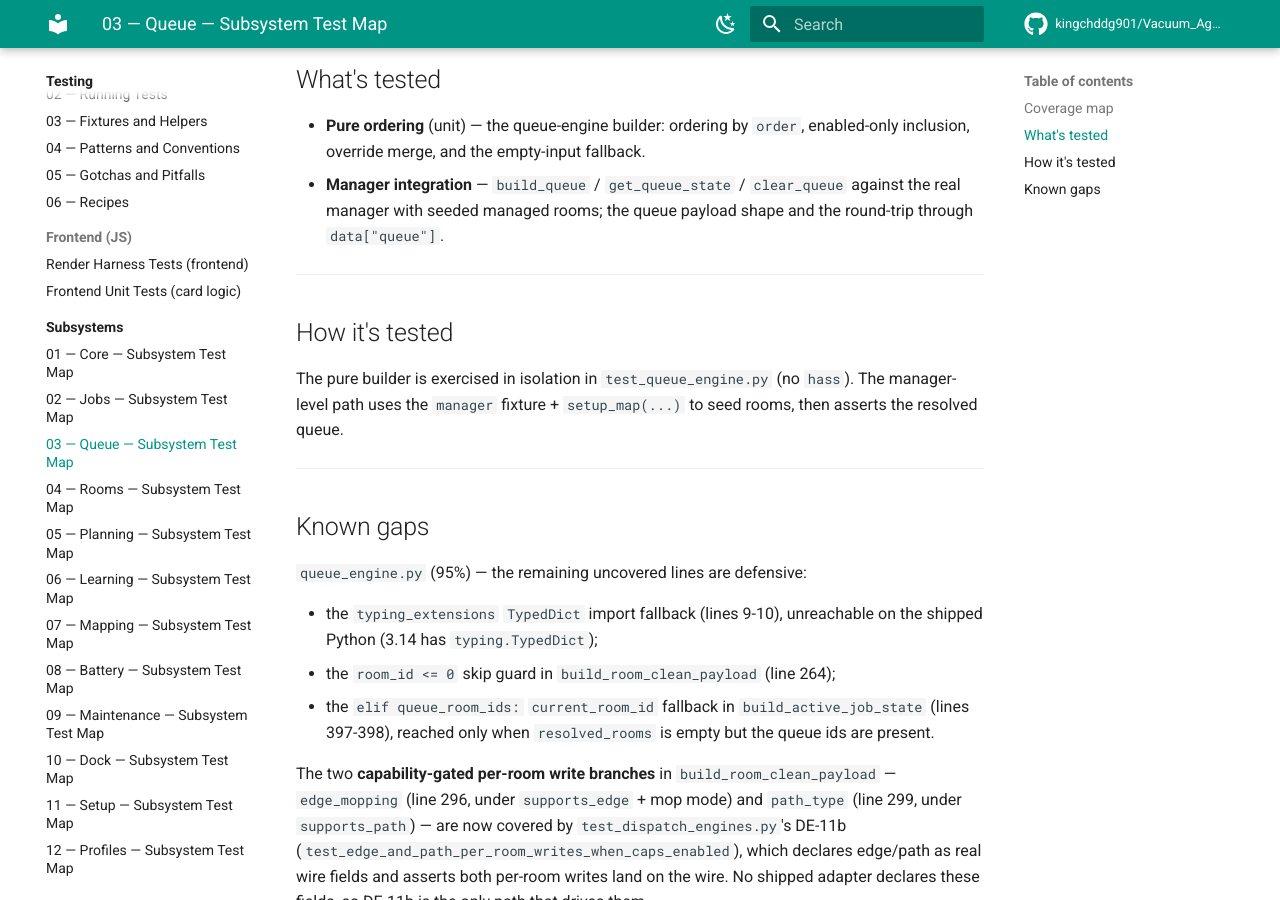
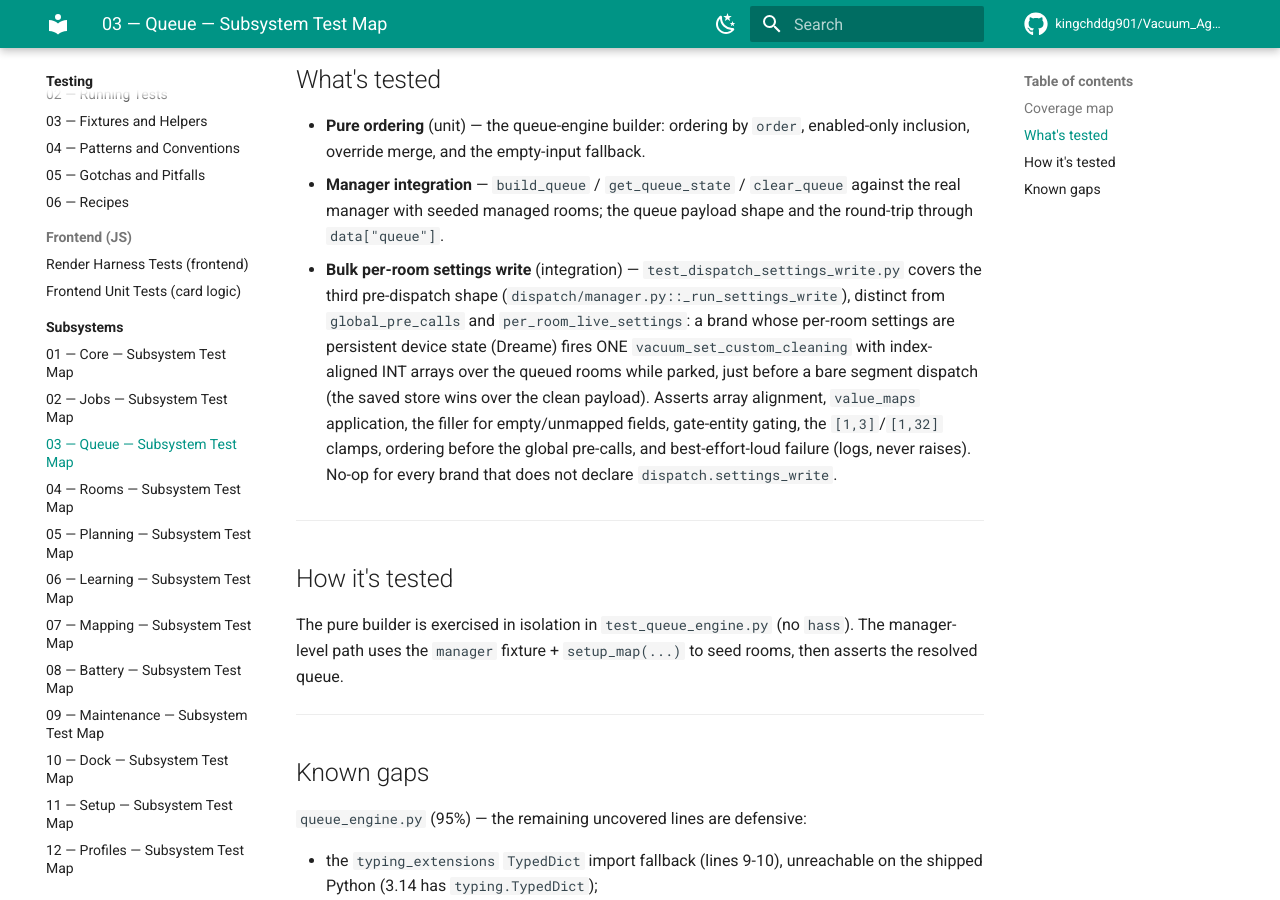
Before and after one commit to kingchddg901/Vacuum_Agent, an MkDocs documentation site: the page built from docs/testing/subsystems/03-queue.md, in a window 1280 px wide and 900 px high, scrolled down 815 px. Built offline with MkDocs 1.6.1 and Material for MkDocs 9.7.7, drawn with Linux system fonts in a browser that asks for light colours; comment, search, counter and statistics services are not loaded.

Commit message:
docs(testing): document the settings_write dispatch test
test_dispatch_settings_write.py (commit 2) tripped the docs ratchet — add a
coverage bullet to 03-queue.md's "What's tested" for the third pre-dispatch
shape (dispatch/manager.py::_run_settings_write) it exercises.

Co-Authored-By: Claude Opus 4.8 <noreply@anthropic.com>

```diff
--- a/docs/testing/subsystems/03-queue.md
+++ b/docs/testing/subsystems/03-queue.md
@@ -29,6 +29,17 @@ Architecture reference: [05 — While a Run Is Live](../../dev/05-run-live.md)
 - **Manager integration** — `build_queue` / `get_queue_state` / `clear_queue`
   against the real manager with seeded managed rooms; the queue payload shape and
   the round-trip through `data["queue"]`.
+
+- **Bulk per-room settings write** (integration) — `test_dispatch_settings_write.py`
+  covers the third pre-dispatch shape (`dispatch/manager.py::_run_settings_write`),
+  distinct from `global_pre_calls` and `per_room_live_settings`: a brand whose
+  per-room settings are persistent device state (Dreame) fires ONE
+  `vacuum_set_custom_cleaning` with index-aligned INT arrays over the queued rooms
+  while parked, just before a bare segment dispatch (the saved store wins over the
+  clean payload). Asserts array alignment, `value_maps` application, the filler for
+  empty/unmapped fields, gate-entity gating, the `[1,3]`/`[1,32]` clamps, ordering
+  before the global pre-calls, and best-effort-loud failure (logs, never raises).
+  No-op for every brand that does not declare `dispatch.settings_write`.
 
 ---
 
```
